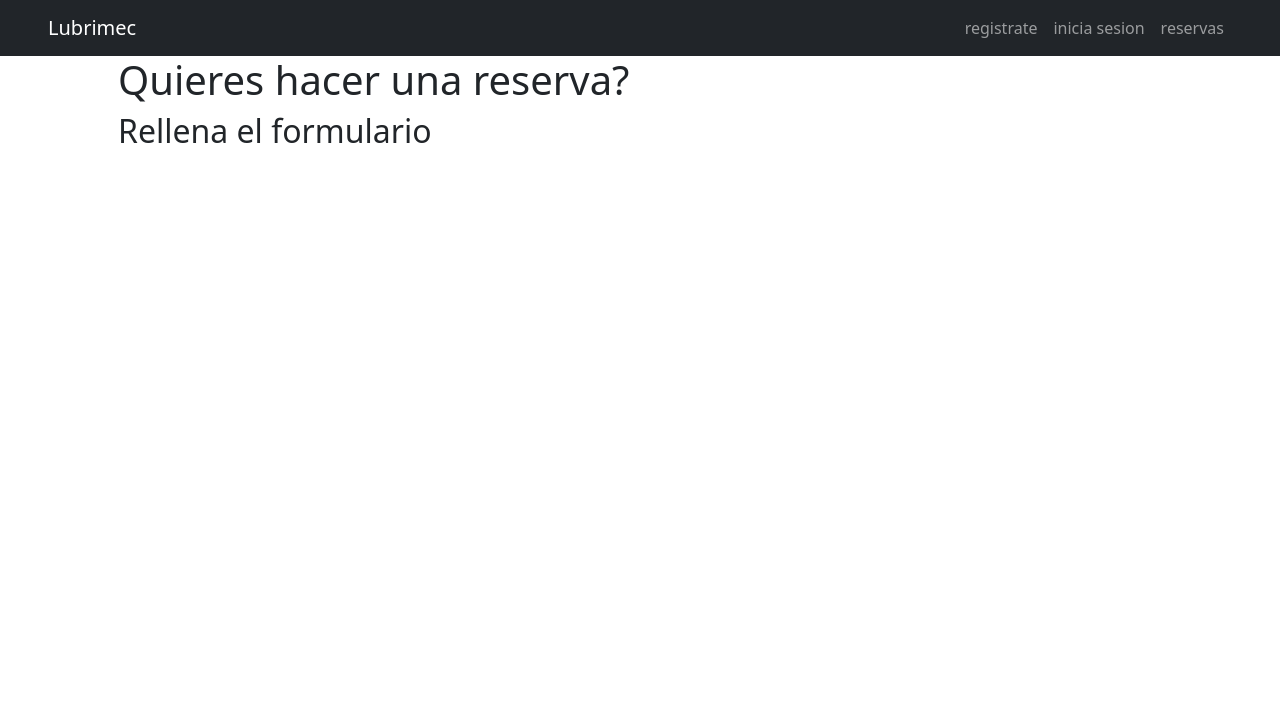
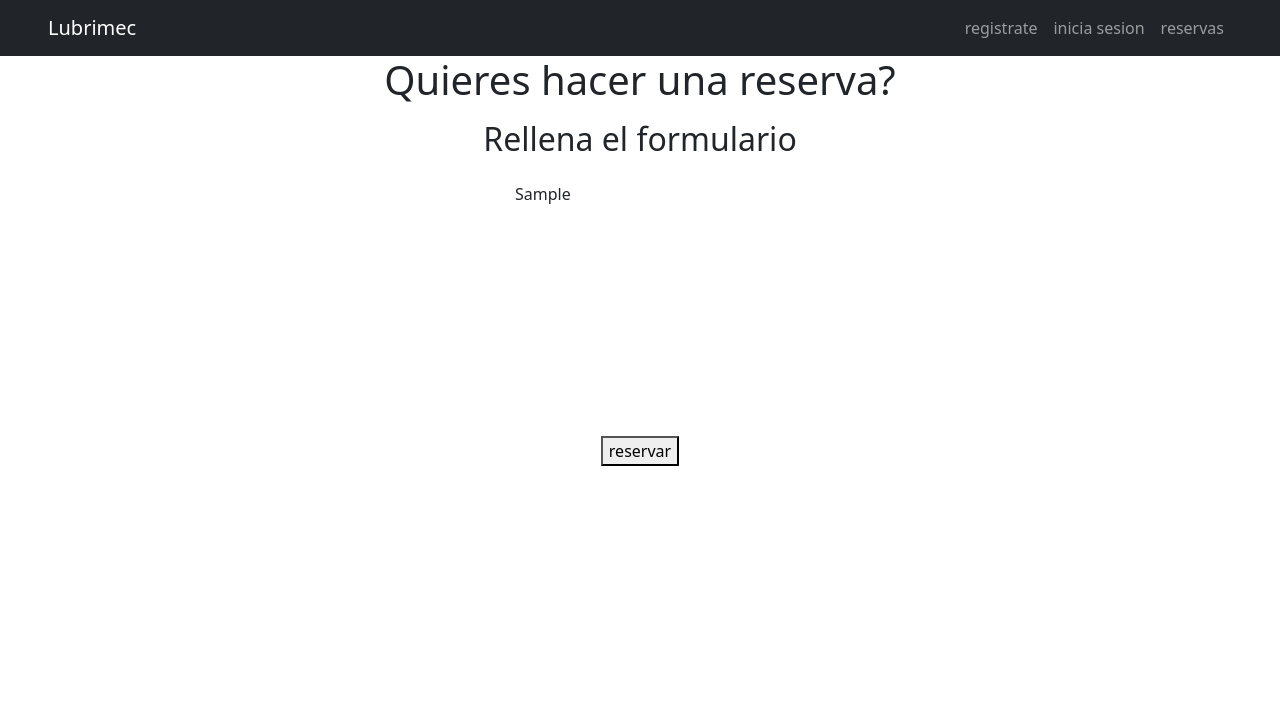
Before and after one commit to LeanGarro/Proyecto_Final, a Django app: template project/apps/register/templates/register/reservar.html in a window 1280 px wide. Shown: the top 706 px of the page. Run offline with Django 4.2, Linux system fonts and the light colour scheme; the template is opened without the code that fills it: most values are stand-ins (such as "Sample title", 1, 10 or a date in 2020); some libraries are stand-ins or nearby versions.

Commit message:
reservar| creado: form, vista html, model, urs

```diff
--- a/project/apps/register/templates/register/reservar.html
+++ b/project/apps/register/templates/register/reservar.html
@@ -6,13 +6,39 @@
     <title>reservar</title>
 </head>
 <body>
+
     {% extends 'home/index.html' %}
 
     {% block CONTENIDO_INDEX %}
 
-    <h1>Quieres hacer una reserva?</h1>
+    <h1 class="tex text-center">Quieres hacer una reserva?</h1>
+    <p></p>
+    <h2 class="text-center">Rellena el formulario</h2>
 
-    <h2>Rellena el formulario</h2>
+    <form action="/reservado/" method="POST">{% csrf_token %}
+
+        <div class="container">
+            <div class=" m-4 " style="height: 230px;">
+                <div class="mx-auto" style="width: 250px; height: 100px;">
+
+                    <table class="container text-center ">
+
+                        {{ formulario_reservar.as_table }}
+
+                    </table>
+
+                </div>
+            </div>
+
+            <p class="container text-center ">
+
+                <button type="submit">reservar</button>
+
+            </p>
+
+        </div>
+
+    </form>
 
 
     {% endblock CONTENIDO_INDEX %}
--- a/project/apps/register/urls.py
+++ b/project/apps/register/urls.py
@@ -3,4 +3,5 @@ from . import views
 
 urlpatterns = [
     path("registrado/", views.formulario_registro),
+    path("reservado/", views.formulario_reservar)
 ]
--- a/project/config/urls.py
+++ b/project/config/urls.py
@@ -16,7 +16,7 @@ Including another URLconf
 """
 from django.contrib import admin
 from django.urls import path, include
-from apps.register.views import login, formulario_registro, reservar
+from apps.register.views import login, formulario_registro, reservar, reservado
 
 urlpatterns = [
     path('admin/', admin.site.urls),
@@ -25,5 +25,6 @@ urlpatterns = [
     path("register/", formulario_registro),
     path("login/", login),
     path("registrado/", formulario_registro),
-    path("reservas/", reservar)
+    path("reservas/", reservar),
+    path("reservado/", reservado),
 ]
```
Also changed, not shown: project/apps/register/forms.py (+6 -1 lines), project/apps/register/models.py (+7 -6 lines), project/apps/register/templates/register/reservado.html (added, +16 -0 lines), project/apps/register/views.py (+20 -2 lines), project/db.sqlite3.
